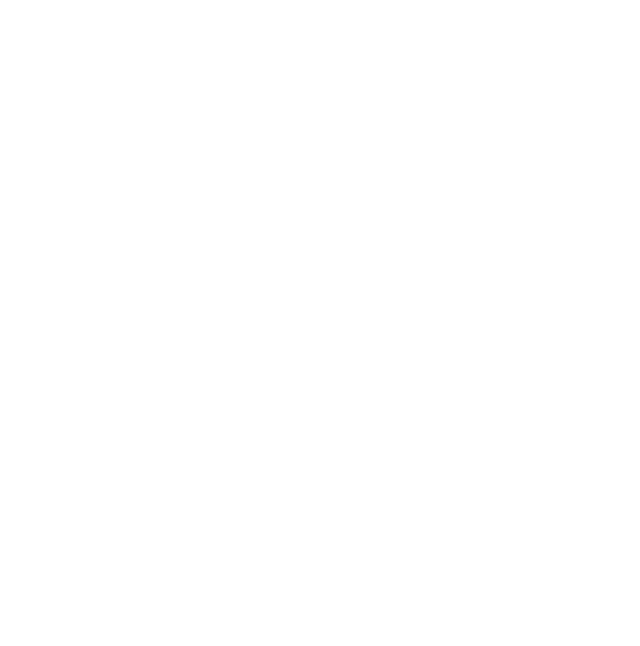
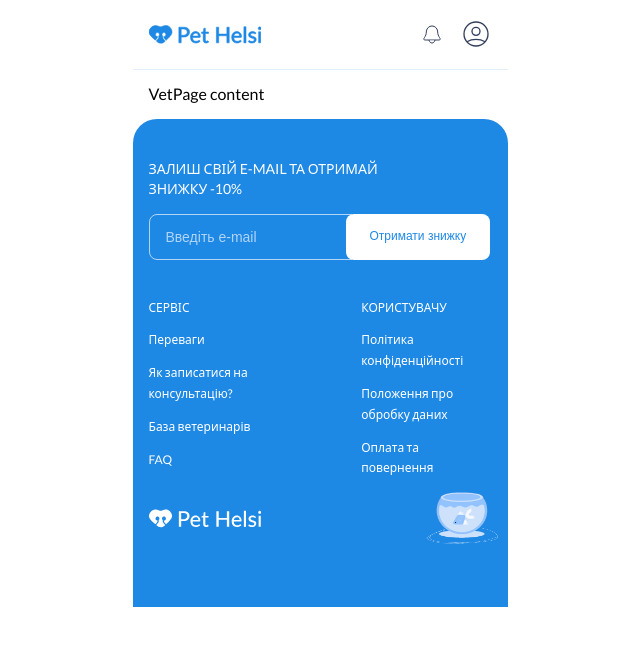
Before and after one commit to pethelsi-dev/pet-helsi, a React (Vite) app: page /vet/1 in a window 1280 px wide. Before the commit this address had no page. Shown: the top 646 px of the page, without its empty margins (320-960 px from the left). Built offline with nearby package versions, Linux system fonts and the light colour scheme.

Commit message:
create route for VetPage, fix VeterinarianSearchForm

```diff
--- a/src/components/App.jsx
+++ b/src/components/App.jsx
@@ -34,7 +34,7 @@
 const OwnerProfile = lazy(() =>
   import("../pages/OwnerProfile/OwnerProfile.jsx")
 );
-// const VetProfile = lazy(() => import("../pages/VetProfile/VetProfile.jsx"));
+const VetPage = lazy(() => import("../pages/VetPage/VetPage.jsx"));
 const Settings = lazy(() => import("../pages/Settings/Settings.jsx"));
 
 export default function App() {
@@ -62,6 +62,7 @@
                   path="/veterinarians"
                   element={<VeterinarianListPage />}
                 />
+                <Route path="/vet/:id" element={<VetPage />} />
               </Route>
 
               <Route
--- a/src/components/VetCard/VetCard.jsx
+++ b/src/components/VetCard/VetCard.jsx
@@ -1,9 +1,9 @@
-import { useLocation } from "react-router-dom";
+import { Link, useLocation } from "react-router-dom";
 import { motion, AnimatePresence } from "framer-motion";
+import { useContext } from "react";
+import { DeviceContext } from "../DeviceProvider/DeviceProvider";
 import VetSchedule from "../VetSchedule/VetSchedule";
 import Icon from "../Icon/Icon";
-import { useContext } from "react";
-import { DeviceContext } from "../DeviceProvider/DeviceProvider";
 import sprateSistem from "../../assets/Images/sprite-sistem.svg";
 import veterinar from "../../assets/Images/588f8e49768020da958bb009d913c575.png";
 import style from "./Vetcard.module.css";
@@ -12,6 +12,7 @@
   const location = useLocation();
   const { isDesktop } = useContext(DeviceContext);
   const {
+    id,
     experience,
     first_name,
     last_name,
@@ -22,6 +23,7 @@
   } = vetValue;
 
   return (
+    <Link to={`/vet/${id}`}>
       <article
         className={style.VetCardContainer}
         style={
@@ -74,5 +76,6 @@
           )}
         </AnimatePresence>
       </article>
+    </Link>
   );
 }
--- a/src/components/VeterinarianSearchForm/VeterinarianSearchForm.jsx
+++ b/src/components/VeterinarianSearchForm/VeterinarianSearchForm.jsx
@@ -2,6 +2,9 @@
 import { useState } from "react";
 import { useSelector } from "react-redux";
 import { registerLocale } from "react-datepicker";
+import { useContext } from "react";
+import { DeviceContext } from "../DeviceProvider/DeviceProvider";
+import { selectorIsOpenForm } from "../../redux/appSlice/selectors";
 import DatePicker from "react-datepicker";
 import uk from "date-fns/locale/uk";
 import "react-datepicker/dist/react-datepicker.css";
@@ -9,9 +12,6 @@
 import animalsSprite from "../../assets/Images/sprite-animals.svg";
 import problemsSprite from "../../assets/Images/sprite-problems.svg";
 import sistemSprite from "../../assets/Images/sprite-sistem.svg";
-import { useContext } from "react";
-import { DeviceContext } from "../DeviceProvider/DeviceProvider";
-import { selectorIsOpenForm } from "../../redux/appSlice/selectors";
 import clsx from "clsx";
 import style from "./VeterinarianSearchForm.module.css";
 
@@ -66,14 +66,10 @@
   { value: "Інше", label: "Інше", icon: "icon-allproblems" },
 ];
 
-export default function VeterinarianSearchForm({
-  isValueAnimals,
-  setIsValueAnimals,
-  isValueProblems,
-  setIsValueProblems,
-  selectedDate,
-  setSelectedDate,
-}) {
+export default function VeterinarianSearchForm() {
+  const [isValueAnimals, setIsValueAnimals] = useState(null);
+  const [isValueProblems, setIsValueProblems] = useState(null);
+  const [selectedDate, setSelectedDate] = useState(null);
 
   const [isOpenAnimals, setIsOpenAnimals] = useState(false);
   const [isOpenProblems, setIsOpenProblems] = useState(false);
@@ -99,6 +95,7 @@
       problem: isValueProblems,
       date: selectedDate,
     };
+    console.log(values);
   };
 
   return (
--- a/src/components/VeterinariansList/VeterinariansList.jsx
+++ b/src/components/VeterinariansList/VeterinariansList.jsx
@@ -78,6 +78,7 @@
               className={style.veterinariansListitem}
               onMouseEnter={() => setVisibleIndex(index)}
               onMouseLeave={() => setVisibleIndex(null)}>
+              <Link to={`/vet/${elem.id}`}>
                 <img
                   src={veterinar}
                   alt=""
@@ -91,6 +92,7 @@
                     }
                   />
                 </div>
+              </Link>
             </SwiperSlide>
           ))}
         </Swiper>
--- a/src/components/VeterinariansList/VeterinariansList.module.css
+++ b/src/components/VeterinariansList/VeterinariansList.module.css
@@ -44,6 +44,7 @@
   width: 272px;
   height: 468px;
   object-fit: cover;
+  border-radius: 16px;
 }
 .veterinariansListVetInfo {
   position: absolute;
--- /dev/null
+++ b/src/pages/VetPage/VetPage.jsx
@@ -0,0 +1,5 @@
+import style from "./VetPage.module.css";
+
+export default function VetPage() {
+  return <section className={style.vetPageConteiner}>VetPage content</section>;
+}
--- /dev/null
+++ b/src/pages/VetPage/VetPage.module.css
@@ -0,0 +1,10 @@
+.vetPageConteiner {
+  padding: 16px;
+  background-color: var(--bg-color);
+}
+
+@media screen and (min-width: 1440px) {
+  .vetPageConteiner {
+    padding: 32px 72px;
+  }
+}
--- a/src/pages/VetProfile/VetProfile.jsx
+++ /dev/null
@@ -1,3 +0,0 @@
-export default function VetProfile() {
-  return <section>VetProfile</section>;
-}
--- a/src/redux/auth/slice.js
+++ b/src/redux/auth/slice.js
@@ -7,7 +7,7 @@
     email: null
   },
   token: null,
-  isLoggedIn: false,
+  isLoggedIn: true,
   isRefreshing: false,
   isLoading: false,
   isError: false,
```
Also changed, not shown: src/pages/VetProfile/VetProfile.module.css (deleted). Lines whose indentation alone changed are shown as unchanged.
